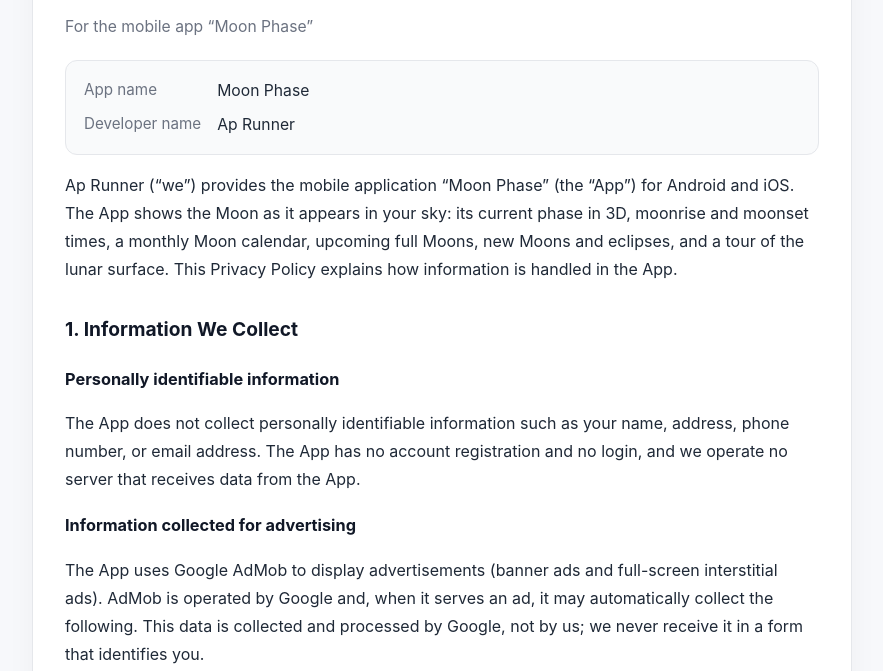
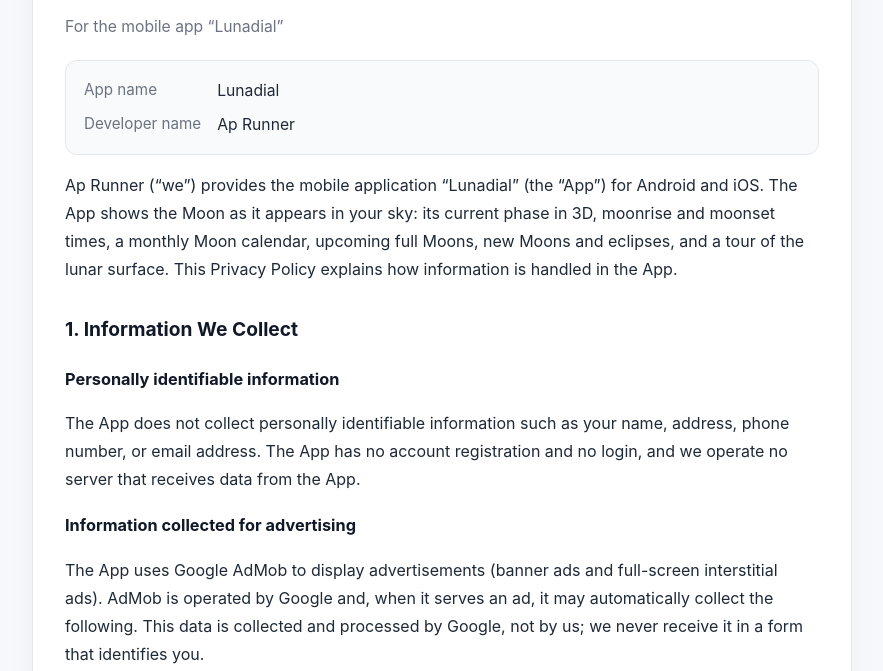
Before and after one commit to weblab100/ap_privacy_policy, a plain HTML site: page moon_phase/index.html in a window 1280 px wide. Shown: the part 129-800 px from the top of the page, without its empty margins (198-1081 px from the left). Drawn offline with Linux system fonts and the light colour scheme.

Commit message:
Add files via upload

```diff
--- a/moon_phase/index.html
+++ b/moon_phase/index.html
@@ -3,7 +3,7 @@
 <head>
 <meta charset="utf-8">
 <meta name="viewport" content="width=device-width, initial-scale=1">
-<title>Privacy Policy | Moon Phase - Ap Runner</title>
+<title>Privacy Policy | Lunadial - Ap Runner</title>
 <style>
   :root {
     --bg: #f7f8fb;
@@ -60,16 +60,16 @@
 <div class="card">
 
 <h1>Privacy Policy</h1>
-<p class="subtitle">For the mobile app &ldquo;Moon Phase&rdquo;</p>
+<p class="subtitle">For the mobile app &ldquo;Lunadial&rdquo;</p>
 
 <div class="ident">
   <dl>
-    <dt>App name</dt><dd>Moon Phase</dd>
+    <dt>App name</dt><dd>Lunadial</dd>
     <dt>Developer name</dt><dd>Ap Runner</dd>
   </dl>
 </div>
 
-<p>Ap Runner (&ldquo;we&rdquo;) provides the mobile application &ldquo;Moon Phase&rdquo; (the &ldquo;App&rdquo;) for Android and iOS. The App shows the Moon as it appears in your sky: its current phase in 3D, moonrise and moonset times, a monthly Moon calendar, upcoming full Moons, new Moons and eclipses, and a tour of the lunar surface. This Privacy Policy explains how information is handled in the App.</p>
+<p>Ap Runner (&ldquo;we&rdquo;) provides the mobile application &ldquo;Lunadial&rdquo; (the &ldquo;App&rdquo;) for Android and iOS. The App shows the Moon as it appears in your sky: its current phase in 3D, moonrise and moonset times, a monthly Moon calendar, upcoming full Moons, new Moons and eclipses, and a tour of the lunar surface. This Privacy Policy explains how information is handled in the App.</p>
 
 <h2>1. Information We Collect</h2>
 <h3>Personally identifiable information</h3>
```
